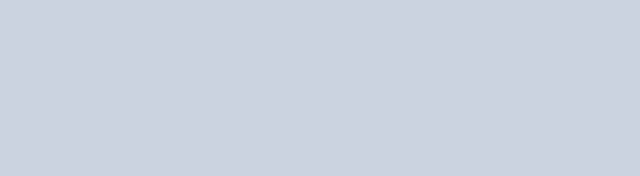
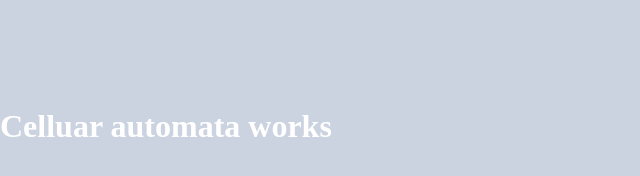
Before and after one commit to aidatorajiro/CellularAutomata, a plain HTML site: page index.html in a window 1280 px wide. Shown: the whole page, without its empty margins (0-640 px from the left). Drawn offline with Linux system fonts and the light colour scheme.

Commit message:
update index.html

```diff
--- a/index.html
+++ b/index.html
@@ -8,8 +8,16 @@
         padding: 0;
         background-color: #ccd3e0;
       }
+
+      #headline {
+        color: white;
+        margin: auto;
+      }
     </style>
   </head>
   <body>
+    <br><br><br><br><br><br>
+    <h1 id="headline">Celluar automata works</h1>
+
   </body>
 </html>
```
